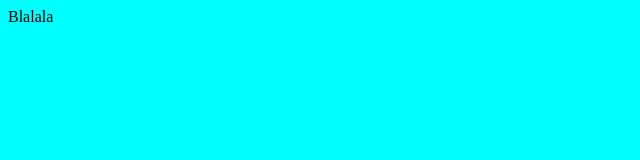
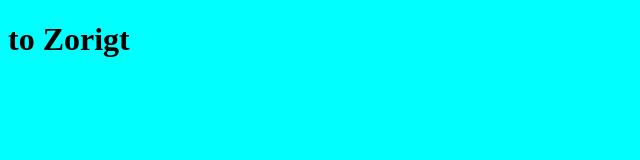
Before and after one commit to baaska1989/breathrise, a plain HTML site: page index.html in a window 1280 px wide. Shown: the whole page, without its empty margins (0-640 px from the left). Drawn offline with Linux system fonts and the light colour scheme.

Commit message:
to Zorigt

```diff
--- a/index.html
+++ b/index.html
@@ -12,7 +12,7 @@
 
 <body class="body">
 
-    Blalala
+    <h1>to Zorigt</h1>
 
 </body>
 </html>
```
